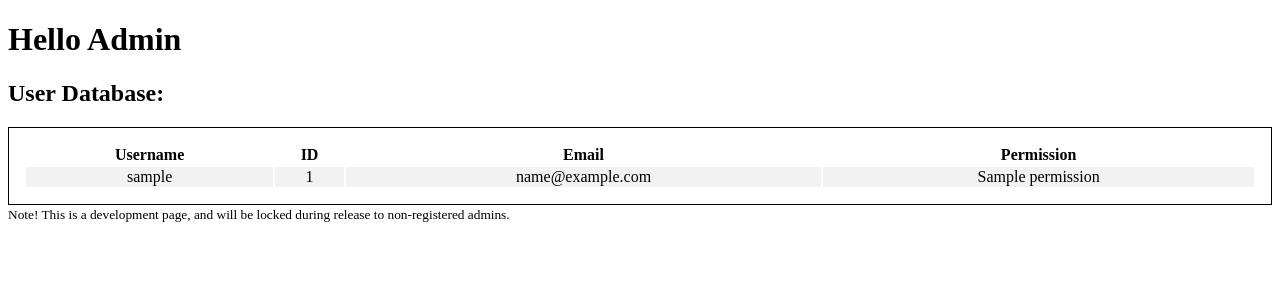
After one commit to VerseGroup/PeerTutor-backend, a Flask app: template PeerTutor/templates/admin.html in a window 1280 px wide. The commit adds this page. Shown: the top 300 px of the page. Run offline with Flask 2, Linux system fonts and the light colour scheme; the template is opened without the code that fills it: most values are stand-ins (such as "Sample title", 1, 10 or a date in 2020).

Commit message:
added an admin page for development and fixed db

```diff
--- a/PeerTutor/__init__.py
+++ b/PeerTutor/__init__.py
@@ -21,6 +21,9 @@ api = Api(app)
 from PeerTutor.main.routes import main
 app.register_blueprint(main)
 
+from PeerTutor.admin.routes import admin
+app.register_blueprint(admin)
+
 #Registering API (use 'curl url' to test)
 from PeerTutor.api_resources.resources import RegisterUser
 api.add_resource(RegisterUser, '/RegisterUser')
--- a/PeerTutor/api_resources/resources.py
+++ b/PeerTutor/api_resources/resources.py
@@ -29,6 +29,7 @@ class RegisterUser(Resource):
 
         #registering user
         user = User(username=username, email=email, password=hashed_password, grade=grade)
+        print(user)
         db.session.add(user)
         try:
             db.session.commit()
--- a/PeerTutor/models.py
+++ b/PeerTutor/models.py
@@ -16,8 +16,8 @@ class User(db.Model, UserMixin):
     permission = db.Column(db.Integer, default='1')
     grade = db.Column(db.Integer, nullable=False)
     date_joined = db.Column(db.DateTime, nullable=False, default=datetime.utcnow)
-    waiting_for = db.Column(db.PickleType)
-    gradeLevels = db.Column(db.String(120), default="8,9,10,11,12")
+    waiting_for = db.Column(db.PickleType, nullable=True)
+    gradeLevels = db.Column(db.String(120), default="8,9,10,11,12") #8 means all middle school
 
     #Relationships
     schedule = db.relationship('Schedule', backref='User', lazy=True)
@@ -49,7 +49,7 @@ class User(db.Model, UserMixin):
         return User.query.get(user_id)
 
     def __repr__(self):
-        return f"User('{self.username}', '{self.email}', 'Permission:{self.permission}')"
+        return f"User('{self.username}', '{self.email}', 'Permission:{self.permission}', id:{self.id})"
 
 class Schedule(db.Model):
     id = db.Column(db.Integer, primary_key=True)
--- a/PeerTutor/static/main.css
+++ b/PeerTutor/static/main.css
@@ -0,0 +1,25 @@
+/* Admin Table */
+.admin-table {
+    border: 1px solid black;
+    width: 100%;
+    text-align: center;
+    padding: 15px;
+}
+tr {
+    border-bottom: 1px solid black;
+    border-right: 1px solid black;
+}
+tr:nth-child(even) {
+    background-color: #f2f2f2;
+}
+tr:hover {
+    background-color: yellow;
+}
+
+/* Development Styles */
+.development-link {
+    color: black;
+}
+.development-link:hover {
+    color: red;
+}
--- /dev/null
+++ b/PeerTutor/templates/admin.html
@@ -0,0 +1,27 @@
+{% extends 'base.html' %}
+
+{% block title %} PeerTutor Admin Console {% endblock %}
+
+{% block content %}
+    <h1> Hello Admin </h1>
+    <h2> User Database: </h2>
+    <table class="admin-table">
+        <tr>
+            <th> Username </th>
+            <th> ID </th>
+            <th> Email </th>
+            <th> Permission </th>
+        </tr>
+        {% for user in users %}
+            <tr>
+                <td> {{ user.username }} </td>
+                <td> {{ user.id }} </td>
+                <td> {{ user.email }} </td>
+                <td> {{ user.permission }} </td>
+            </tr>
+        {% endfor %}
+    </table>
+    <small>
+        Note! This is a development page, and will be locked during release to non-registered admins.
+    </small>
+{% endblock %}
--- a/PeerTutor/templates/home.html
+++ b/PeerTutor/templates/home.html
@@ -10,4 +10,5 @@
     <p>
         In order to use the API, use the 'curl' method in terminal
     </p>
+    <a class="development-link" href=" {{url_for('admin.adminPage')}}"> Admin Page? </a>
 {% endblock %}
```
Also changed, not shown: PeerTutor/admin/routes.py (added, +12 -0 lines), PeerTutor/PeerTutor.db, PeerTutor/admin/__init__.py (added). Lines whose indentation alone changed are shown as unchanged.
